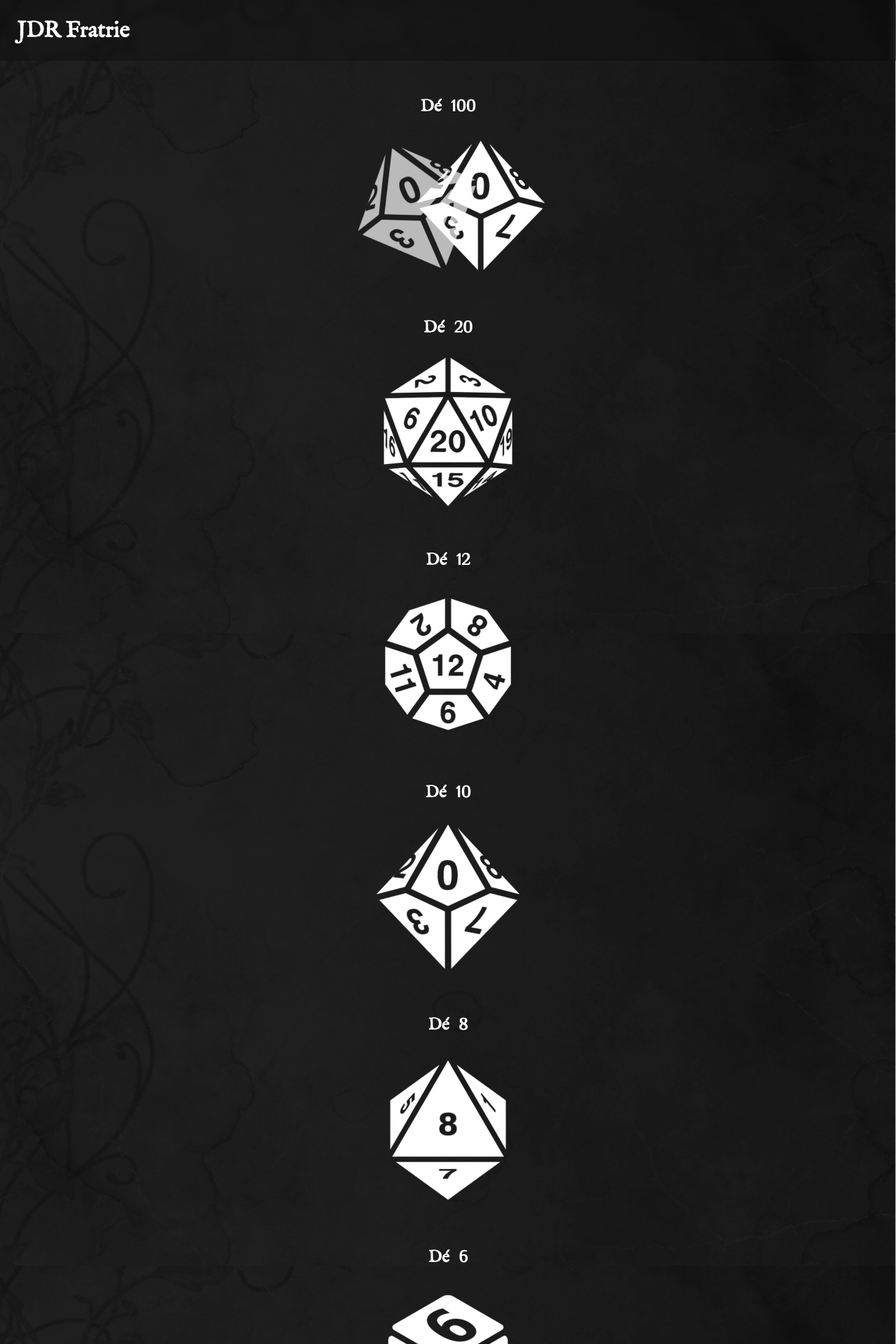
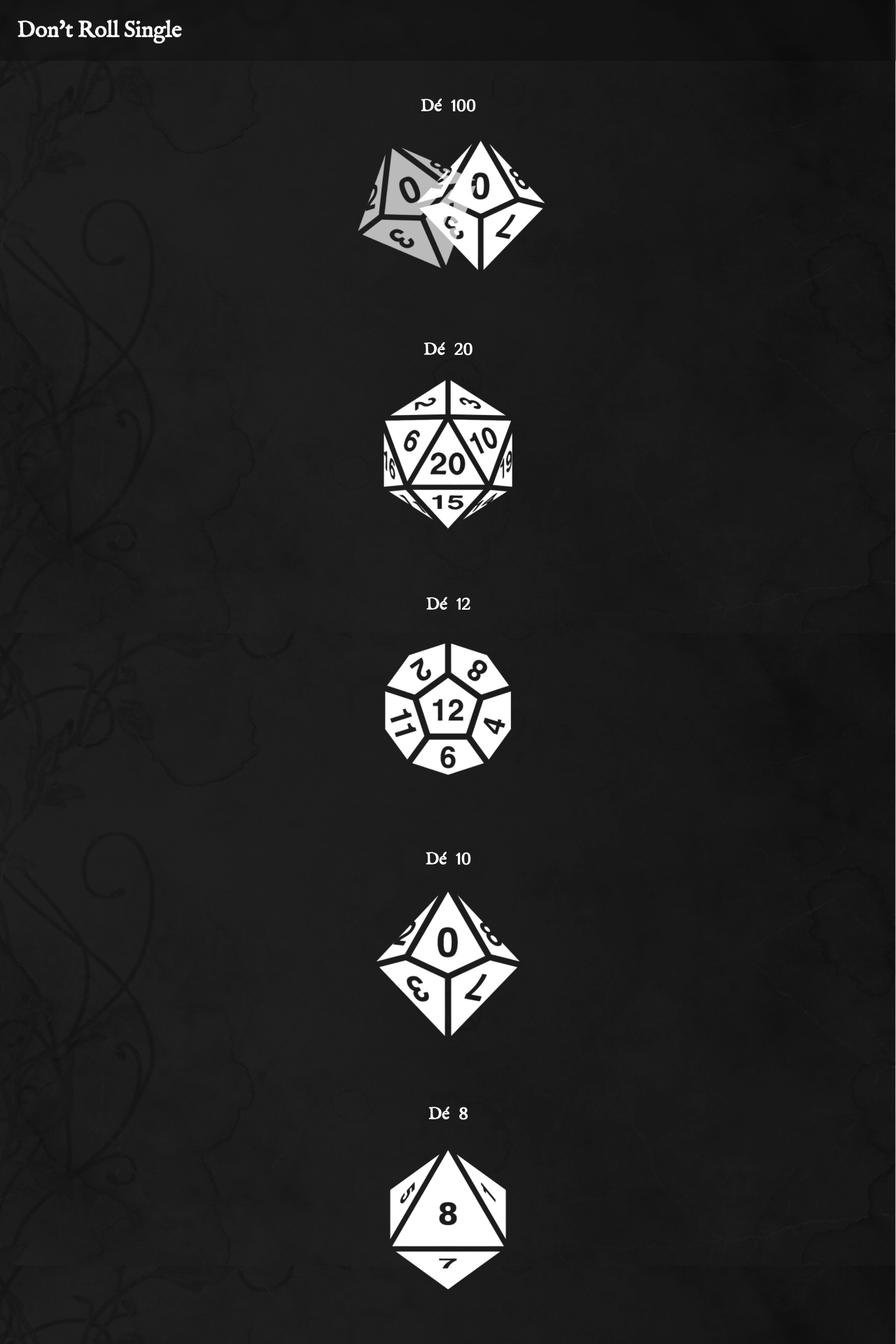
Before and after one commit to sbonnard/jdr-dice, a PHP site: page / in a window 1280 px wide. Shown: the top 1920 px of the page at 70% size. Run offline with PHP 8.4, Linux system fonts and the light colour scheme; style sheets or scripts are compiled from the project's sources.

Commit message:
Did manby stuff on style and added buttons. Worked well on banners results too

```diff
--- a/app/index.php
+++ b/app/index.php
@@ -15,44 +15,51 @@
 <body>
 
     <header class="header bg-blur">
-        <h1 class="ttl ttl--main">JDR Fratrie</h1>
+        <h1 class="ttl ttl--main">Don't Roll Single</h1>
     </header>
 
     <main class="container">
 
         <section class="dice__section" aria-labelledby="ttl100">
+            <div class="dice__banner" id="banner100">100</div>
             <h2 class="ttl dice__word" id="ttl100">Dé <span class="number">100</span></h2>
-            <button><img src="img/100.png" alt="Dé 100 de JDR"></button>
+            <button id="dice100"><img src="img/100.png" alt="Dé 100 de JDR"></button>
         </section>
 
         <section class="dice__section" aria-labelledby="ttl20">
+            <div class="dice__banner" id="banner20">20</div>
             <h2 class="ttl dice__word" id="ttl20">Dé <span class="number">20</span></h2>
-            <button><img src="img/20.png" alt="Dé 20 de JDR"></button>
+            <button id="dice20"><img src="img/20.png" alt="Dé 20 de JDR"></button>
         </section>
 
         <section class="dice__section" aria-labelledby="ttl12">
+            <div class="dice__banner" id="banner12">12</div>
             <h2 class="ttl dice__word" id="ttl12">Dé <span class="number">12</span></h2>
-            <button><img src="img/12.png" alt="Dé 12 de JDR"></button>
+            <button id="dice12"><img src="img/12.png" alt="Dé 12 de JDR"></button>
         </section>
 
         <section class="dice__section" aria-labelledby="ttl10">
+            <div class="dice__banner" id="banner10">10</div>
             <h2 class="ttl dice__word" id="ttl10">Dé <span class="number">10</span></h2>
-            <button><img src="img/10.png" alt="Dé 10 de JDR"></button>
+            <button id="dice10"><img src="img/10.png" alt="Dé 10 de JDR"></button>
         </section>
 
         <section class="dice__section" aria-labelledby="ttl8">
+            <div class="dice__banner" id="banner8">8</div>
             <h2 class="ttl dice__word" id="ttl8">Dé <span class="number">8</span></h2>
-            <button><img src="img/8.png" alt="Dé 8 de JDR"></button>
+            <button id="dice8"><img src="img/8.png" alt="Dé 8 de JDR"></button>
         </section>
 
         <section class="dice__section" aria-labelledby="ttl6">
+            <div class="dice__banner" id="banner6">6</div>
             <h2 class="ttl dice__word" id="ttl6">Dé <span class="number">6</span></h2>
-            <button><img src="img/6.png" alt="Dé 6 de JDR"></button>
+            <button id="dice6"><img src="img/6.png" alt="Dé 6 de JDR"></button>
         </section>
 
         <section class="dice__section" aria-labelledby="ttl4">
+            <div class="dice__banner" id="banner4">4</div>
             <h2 class="ttl dice__word" id="ttl4">Dé <span class="number">4</span></h2>
-            <button><img src="img/4.png" alt="Dé 4 de JDR"></button>
+            <button id="dice4"><img src="img/4.png" alt="Dé 4 de JDR"></button>
         </section>
 
     </main>
--- a/app/scss/_var.scss
+++ b/app/scss/_var.scss
@@ -3,7 +3,7 @@
 $white: #FFFFFF;
 
 $black20: rgba(0, 0, 0, 0.2);
-$black86: rgba(0, 0, 0, 0.86);
+$black90: rgba(0, 0, 0, 0.90);
 
 $gold: #FFE03F;
 $zinzolin: #C62148;
--- a/app/scss/components/_container.scss
+++ b/app/scss/components/_container.scss
@@ -6,6 +6,6 @@
     max-width: 84.375rem;
     min-height: 85vh;
     margin: auto;
-    gap: 3rem;
+    gap: 5rem;
     padding: 3rem 1rem;
 }
--- a/app/scss/components/_dice.scss
+++ b/app/scss/components/_dice.scss
@@ -5,9 +5,23 @@
         justify-content: center;
         align-items: center;
         gap: 1rem;
+        position: relative;
     }
 
     &__word {
         word-spacing: 0.5rem;
     }
+
+    &__banner {
+        position: absolute;
+        display: none;
+        background-color: $black90;
+        width: 100vw;
+        padding: 1rem;
+        text-align: center;
+        font-family: 'messiri';
+        font-size: 3rem;
+        top: 40%;
+        z-index: 10;
+        }
 }
--- a/app/scss/components/_footer.scss
+++ b/app/scss/components/_footer.scss
@@ -1,4 +1,8 @@
 .footer {
+    display: flex;
+    align-items: center;
+    justify-content: center;
     background-color: $black20;
     padding: 1.5rem;
+    font-size: 2rem;
 }
```
